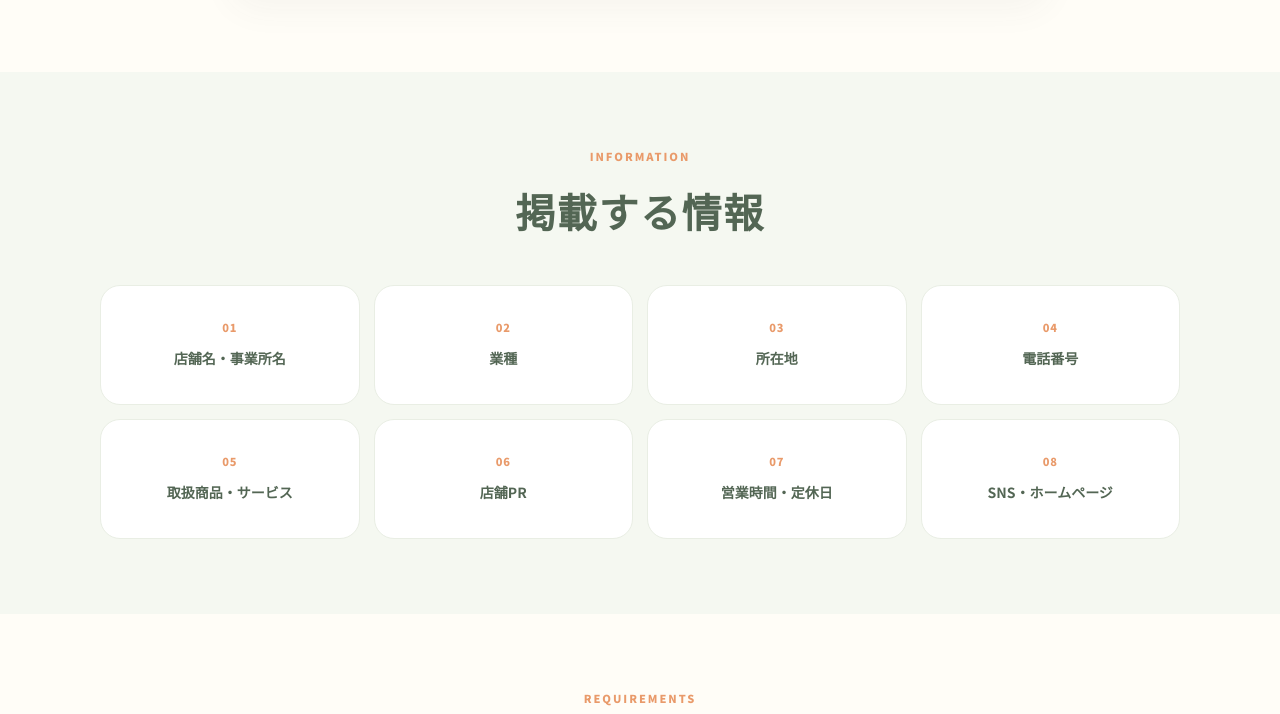
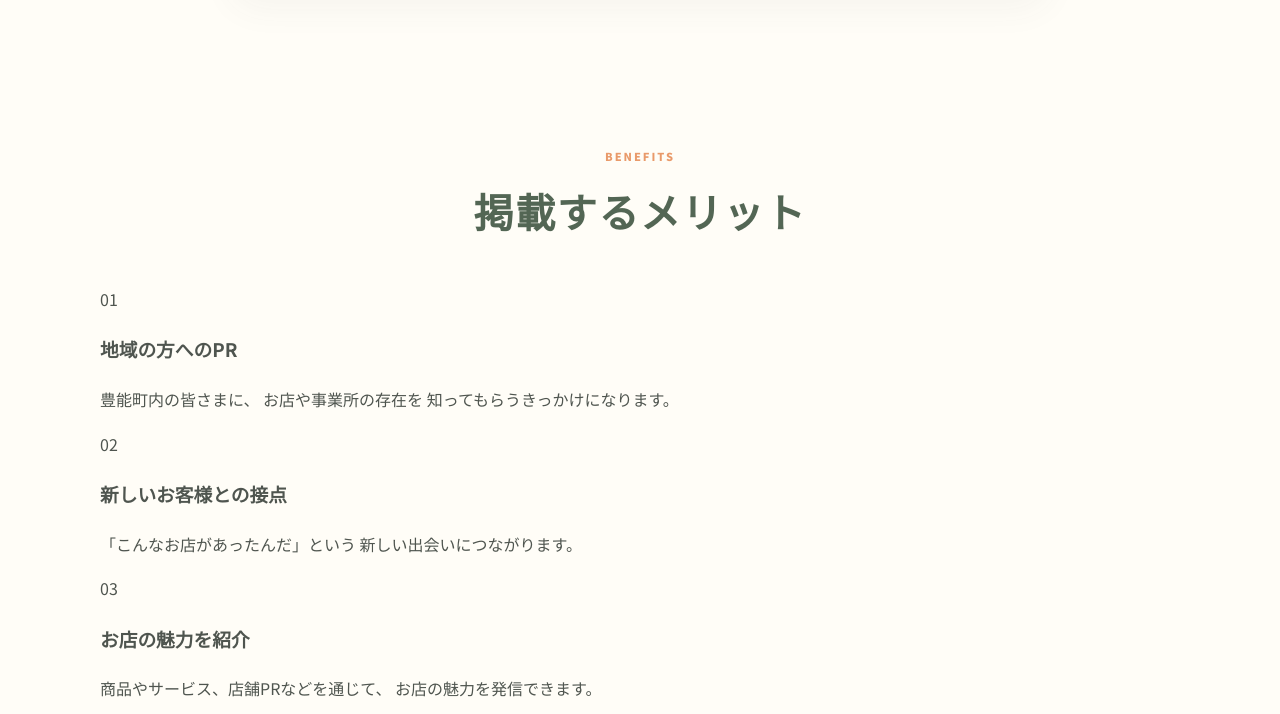
Before and after one commit to OM1989511/toyono-commercial-map, a plain HTML site: page index.html in a window 1280 px wide. Shown: the part 1156-1870 px from the top of the page. Drawn offline with Linux system fonts and the light colour scheme.

Commit message:
Update index.html

```diff
--- a/index.html
+++ b/index.html
@@ -233,6 +233,92 @@
 <!-- =========================
      INFORMATION
 ========================= -->
+
+<!-- =========================
+     BENEFITS
+========================= -->
+
+<section class="benefits section">
+
+    <div class="container">
+
+        <div class="section-heading">
+
+            <span class="section-label">
+                BENEFITS
+            </span>
+
+            <h2>
+                掲載するメリット
+            </h2>
+
+        </div>
+
+
+        <div class="benefit-grid">
+
+
+            <div class="benefit-card">
+
+                <div class="benefit-number">
+                    01
+                </div>
+
+                <h3>
+                    地域の方へのPR
+                </h3>
+
+                <p>
+                    豊能町内の皆さまに、
+                    お店や事業所の存在を
+                    知ってもらうきっかけになります。
+                </p>
+
+            </div>
+
+
+            <div class="benefit-card">
+
+                <div class="benefit-number">
+                    02
+                </div>
+
+                <h3>
+                    新しいお客様との接点
+                </h3>
+
+                <p>
+                    「こんなお店があったんだ」という
+                    新しい出会いにつながります。
+                </p>
+
+            </div>
+
+
+            <div class="benefit-card">
+
+                <div class="benefit-number">
+                    03
+                </div>
+
+                <h3>
+                    お店の魅力を紹介
+                </h3>
+
+                <p>
+                    商品やサービス、店舗PRなどを通じて、
+                    お店の魅力を発信できます。
+                </p>
+
+            </div>
+
+
+        </div>
+
+    </div>
+
+</section>
+
 
 <section class="information section">
 
```
